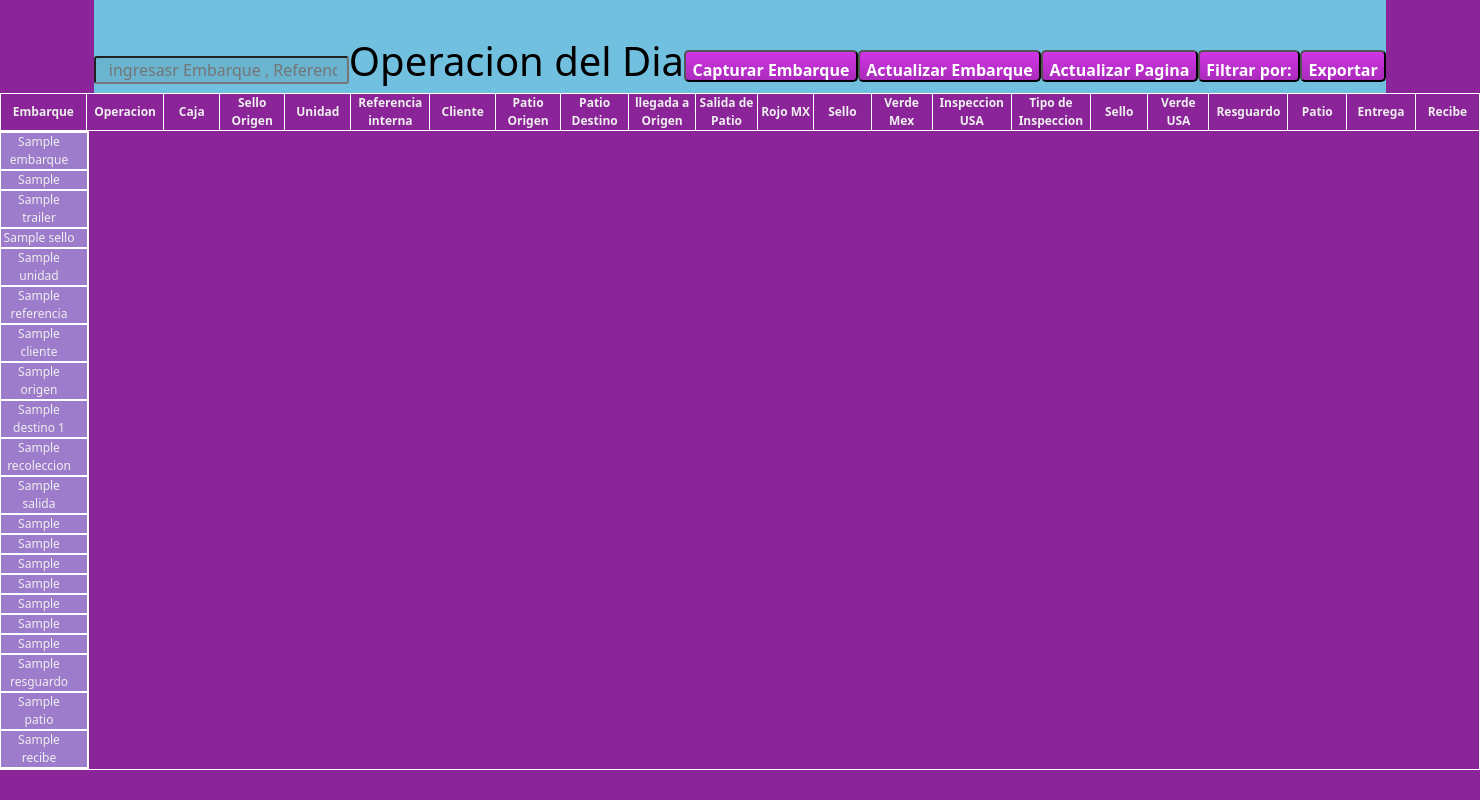
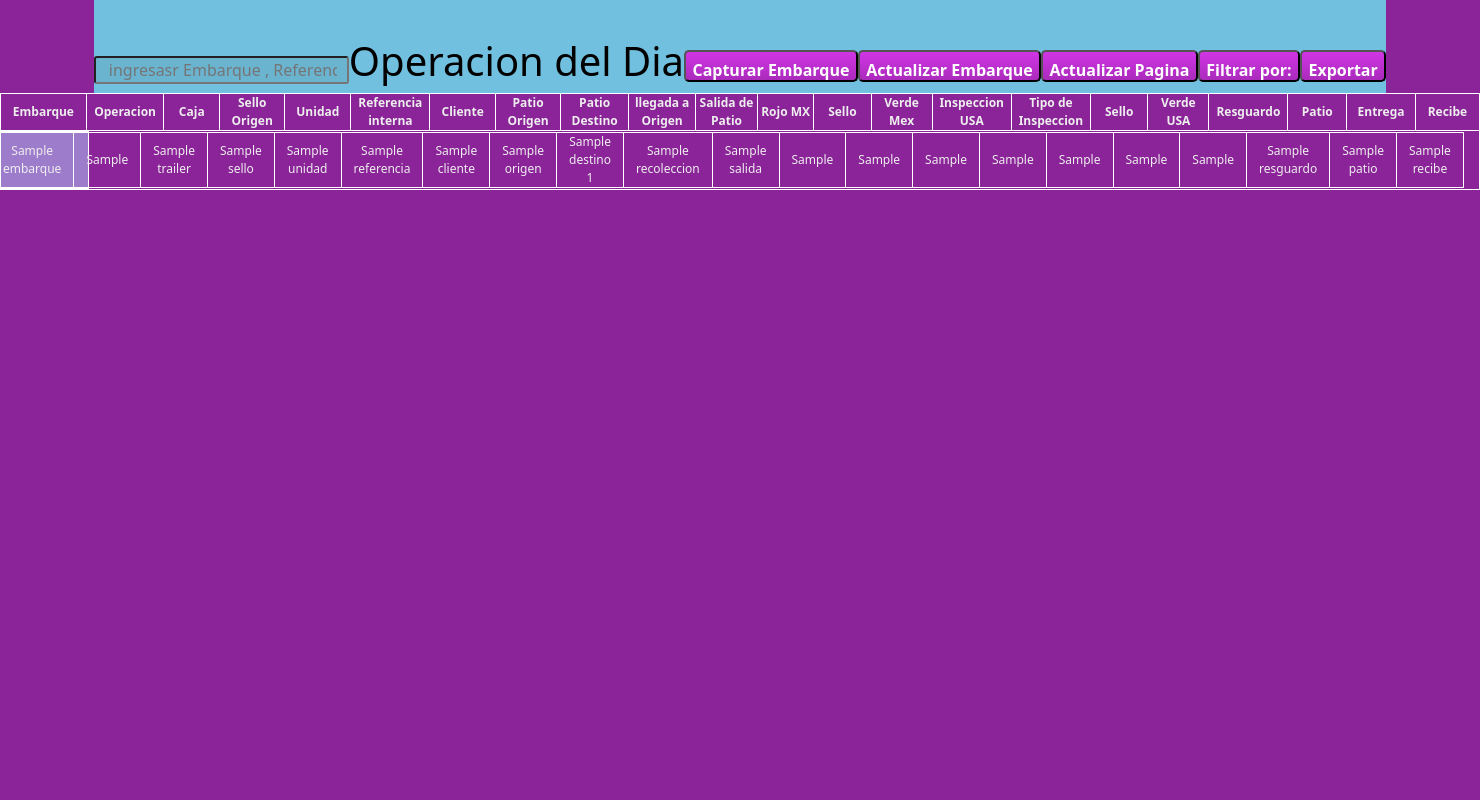
Before and after one commit to Rolly93/python-crossborder, a Flask app: template src/templates/bordercross.html in a window 1480 px wide. Run offline with Flask 3, Linux system fonts and the light colour scheme; the template is opened without the code that fills it: most values are stand-ins (such as "Sample title", 1, 10 or a date in 2020).

Commit message:
YES!!! i just foudn out what was my error!!

```diff
--- a/src/app.py
+++ b/src/app.py
@@ -50,7 +50,7 @@ def login():
         password = request.args.get('password')
         if username and password:
             if str(username).lower() =="rolando":
-                return render_template("sft.html")
+                return redirect("newUser")
             else:
 
                 print(username, password)
--- a/src/static/style.css
+++ b/src/static/style.css
@@ -393,6 +393,9 @@ table{
     border-collapse: collapse;
 
 }
+.row{
+    display: block;
+}
 tr.row:nth-child(even){
     background-color: #adc3f58f;
 }
```
